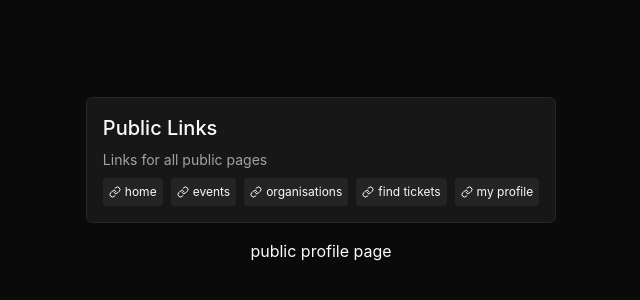
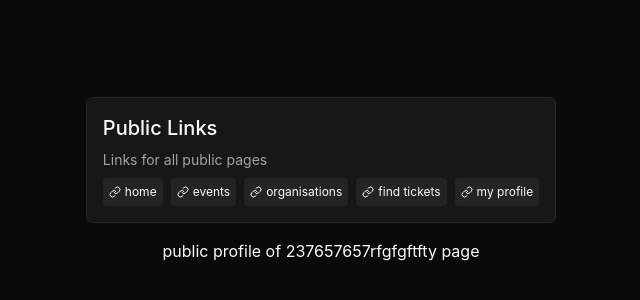
Before and after one commit to delmac-dev/event-management-app, a Next.js app: page /profile/237657657rfgfgftfty in a window 1280 px wide. Shown: the part 220-520 px from the top of the page, without its empty margins (319-959 px from the left). Built offline with nearby package versions, Linux system fonts and the light colour scheme.

Commit message:
made edit to profile route

```diff
--- a/app/(public)/profile/[profile_id]/page.tsx
+++ b/app/(public)/profile/[profile_id]/page.tsx
@@ -1,9 +1,11 @@
+import { QueryProps } from "@/lib/types";
 
-export default async function Profile() {
+export default async function Profile({ params }: QueryProps) {
+    const profileID = params.profile_id;
 
     return (
         <div className="">
-            public profile page
+            public profile of {profileID} page
         </div>
     );
 }
```
